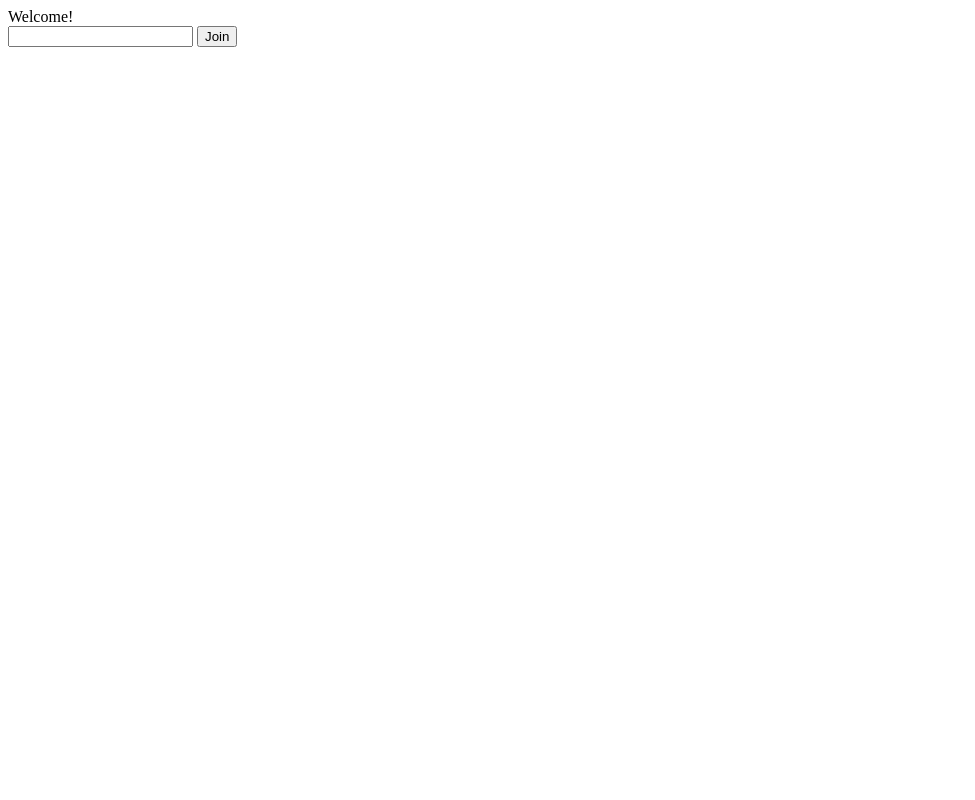
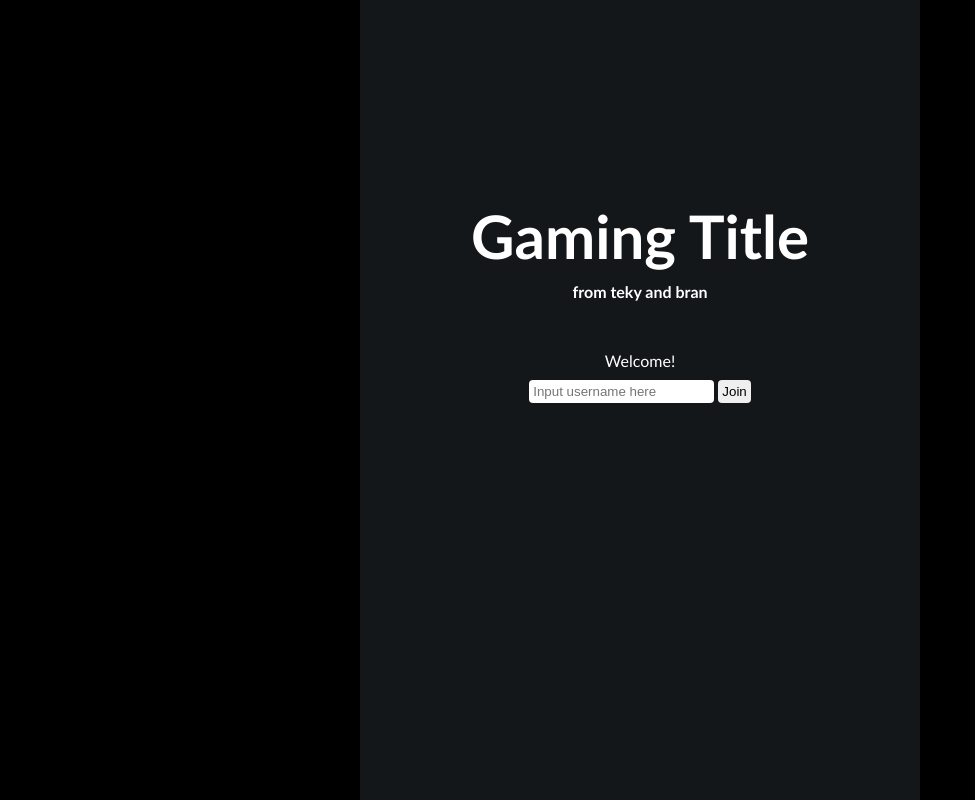
Before and after one commit to wubran/multiplayer-test, a Flask app: page / in a window 1280 px wide. Before the commit the part shown is almost empty. Shown: the whole page, without its empty margins (0-975 px from the left). Run offline with Flask 2, Linux system fonts and the light colour scheme; parts of the project's set-up code (start-up, migrations or seed data) failed here and were passed over.

Commit message:
better landing screen

```diff
--- /dev/null
+++ b/static/game/landingStyles.css
@@ -0,0 +1,39 @@
+.landingPage{
+    background-color: black;
+    color:white;
+    height: 100%;
+    text-align: center;
+    font-family:'Trebuchet MS', 'Lucida Sans Unicode', 'Lucida Grande', 'Lucida Sans', Arial, sans-serif
+}
+h1{
+    /* font-family:'Segoe UI', Tahoma, Geneva, Verdana, sans-serif; */
+    font-size: 60px;
+    margin:40% 0 0 0;
+}
+h4{
+    margin: 2% 0 10% 0;
+}
+.landingColumn {
+    background-color: rgb(19,23,26);
+    position: absolute;
+    left: 50%;
+    top: 50%;
+    transform: translate(-50%, -50%);
+    width: 500px;
+    height: 100%;
+    padding: 0px 30px;
+}
+span {
+    margin-bottom: 10px;
+    display:block;
+}
+input{
+    padding: 4px;
+    border:4px;
+    border-radius: 4px;
+}
+button{
+    padding: 4px;
+    border:4px;
+    border-radius: 4px;
+}
--- a/static/game/styles.css
+++ b/static/game/styles.css
@@ -4,6 +4,7 @@
     left: 50%;
     transform: translate(-50%, -50%);
 }
+
 #chatArea span {
     display: block;
     width: 100%;
--- a/templates/landing.html
+++ b/templates/landing.html
@@ -1,17 +1,15 @@
 <!DOCTYPE html>
-<html>
-
+<html class="landingPage">
     <head>
-        <style>
-            span {
-                display:block;
-            }
-        </style>
+        <link rel="stylesheet" href="../static/game/landingStyles.css">
+        <!-- <link rel="stylesheet" href="{{ url_for('static', filename='game/landingStyles.css') }}"> -->
     </head>
     <body>
-        <div id="mainArea">
+        <div class="landingColumn">
+            <h1>Gaming Title</h1>
+            <h4>from teky and bran</h4>
             <span>{{ msg }}</span>
-            <input id="nameInput">
+            <input id="nameInput" placeholder="Input username here">
             <button onclick="tryJoin();">Join</button>
         </div>
         <script>
```
